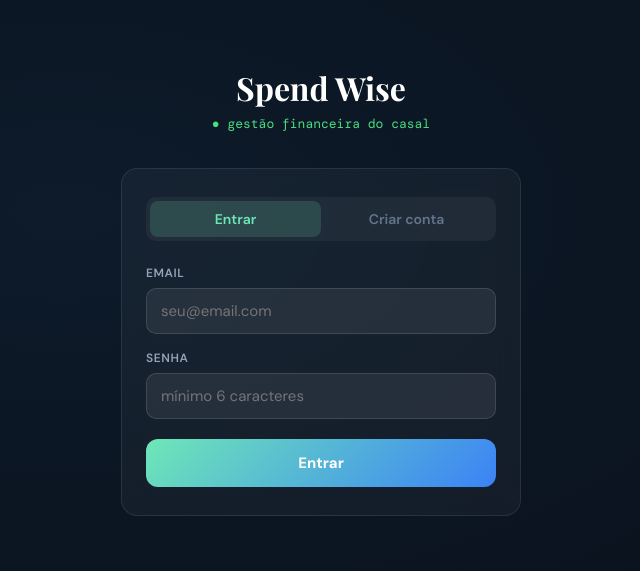
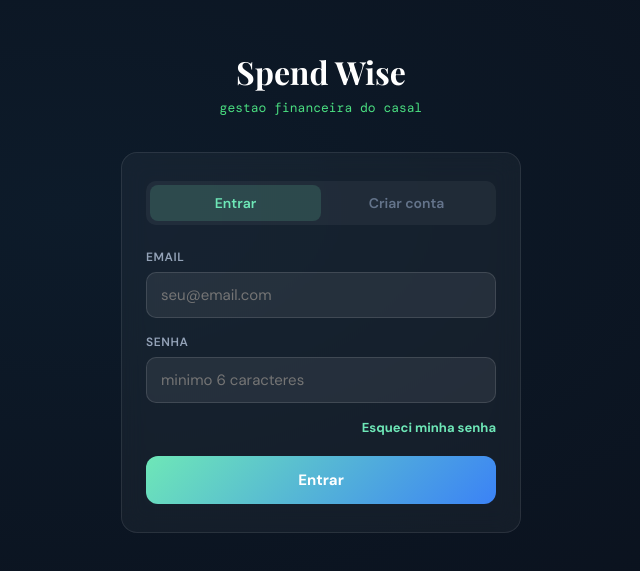
Before and after one commit to FelipeS0ares18/Spend-Wise, a React (Vite) app: page / in a window 1280 px wide. Shown: the part 109-680 px from the top of the page, without its empty margins (319-959 px from the left). Built offline with nearby package versions, Linux system fonts and the light colour scheme; no server answers.

Commit message:
Add password recovery flow

```diff
--- a/src/components/AuthScreen.jsx
+++ b/src/components/AuthScreen.jsx
@@ -4,70 +4,106 @@ import { theme } from "../domain/constants";
 import { auth, authApi } from "../services/firebase";
 
 function AuthScreen() {
-  const [mode, setMode]     = useState("login");
-  const [name, setName]     = useState("");
-  const [email, setEmail]   = useState("");
-  const [pass,  setPass]    = useState("");
-  const [err,   setErr]     = useState("");
-  const [busy,  setBusy]    = useState(false);
+  const [mode, setMode] = useState("login");
+  const [name, setName] = useState("");
+  const [email, setEmail] = useState("");
+  const [pass, setPass] = useState("");
+  const [err, setErr] = useState("");
+  const [ok, setOk] = useState("");
+  const [busy, setBusy] = useState(false);
+
+  const authMessages = {
+    "auth/email-already-in-use": "Este email ja esta cadastrado.",
+    "auth/invalid-email": "Email invalido.",
+    "auth/missing-email": "Informe seu email.",
+    "auth/weak-password": "Senha muito fraca (minimo 6 caracteres).",
+    "auth/user-not-found": "Email nao encontrado.",
+    "auth/wrong-password": "Senha incorreta.",
+    "auth/invalid-credential": "Email ou senha incorretos.",
+    "auth/too-many-requests": "Muitas tentativas. Tente mais tarde."
+  };
+
+  function messageFor(error, fallback) {
+    return authMessages[error?.code] || fallback + ": " + (error?.message || "tente novamente.");
+  }
 
   async function submit() {
     if (busy) return;
-    setErr(""); setBusy(true);
+    setErr("");
+    setOk("");
+    setBusy(true);
     try {
-      if (mode==="signup") {
-        if (!name.trim()) { setErr("Informe seu nome."); setBusy(false); return; }
+      if (mode === "signup") {
+        if (!name.trim()) {
+          setErr("Informe seu nome.");
+          setBusy(false);
+          return;
+        }
         const c = await authApi.createUserWithEmailAndPassword(auth, email, pass);
-        await authApi.updateProfile(c.user, {displayName: name.trim()});
+        await authApi.updateProfile(c.user, { displayName: name.trim() });
       } else {
         await authApi.signInWithEmailAndPassword(auth, email, pass);
       }
-    } catch(e) {
-      const M = {
-        "auth/email-already-in-use":"Este email já está cadastrado.",
-        "auth/invalid-email":"Email inválido.",
-        "auth/weak-password":"Senha muito fraca (mínimo 6 caracteres).",
-        "auth/user-not-found":"Email não encontrado.",
-        "auth/wrong-password":"Senha incorreta.",
-        "auth/invalid-credential":"Email ou senha incorretos.",
-        "auth/too-many-requests":"Muitas tentativas. Tente mais tarde.",
-      };
-      setErr(M[e.code]||"Erro: "+e.message);
+    } catch (e) {
+      setErr(messageFor(e, "Erro"));
       setBusy(false);
     }
   }
 
-  const inp = {width:"100%",background:"rgba(255,255,255,.07)",border:"1px solid rgba(255,255,255,.12)",borderRadius:10,padding:"12px 14px",color:theme.text,fontSize:15,outline:"none"};
-  const lbl = {fontSize:12,color:theme.nav,display:"block",marginBottom:7,fontWeight:600,letterSpacing:".05em",textTransform:"uppercase"};
+  async function resetPassword() {
+    if (busy) return;
+    const cleanEmail = email.trim();
+    if (!cleanEmail) {
+      setErr("Informe seu email para recuperar a senha.");
+      setOk("");
+      return;
+    }
+    setErr("");
+    setOk("");
+    setBusy(true);
+    try {
+      await authApi.sendPasswordResetEmail(auth, cleanEmail);
+      setOk("Enviamos um link de recuperacao para " + cleanEmail + ".");
+    } catch (e) {
+      setErr(messageFor(e, "Erro ao enviar recuperacao"));
+    } finally {
+      setBusy(false);
+    }
+  }
 
-  return <div style={{minHeight:"100vh",background:"radial-gradient(ellipse at 30% 40%,#0d1b2a,#0A0F1A)",display:"flex",alignItems:"center",justifyContent:"center",padding:20}}>
-    <div style={{width:"100%",maxWidth:400}}>
-      <div style={{textAlign:"center",marginBottom:36}}>
-        <div style={{fontFamily:"'Playfair Display',serif",fontSize:32,fontWeight:700,color:theme.text}}>Spend Wise</div>
-        <div style={{fontSize:13,color:"#4ade80",marginTop:6,fontFamily:"'DM Mono',monospace"}}>● gestão financeira do casal</div>
+  const inp = { width: "100%", background: "rgba(255,255,255,.07)", border: "1px solid rgba(255,255,255,.12)", borderRadius: 10, padding: "12px 14px", color: theme.text, fontSize: 15, outline: "none" };
+  const lbl = { fontSize: 12, color: theme.nav, display: "block", marginBottom: 7, fontWeight: 600, letterSpacing: ".05em", textTransform: "uppercase" };
+
+  return <div style={{ minHeight: "100vh", background: "radial-gradient(ellipse at 30% 40%,#0d1b2a,#0A0F1A)", display: "flex", alignItems: "center", justifyContent: "center", padding: 20 }}>
+    <div style={{ width: "100%", maxWidth: 400 }}>
+      <div style={{ textAlign: "center", marginBottom: 36 }}>
+        <div style={{ fontFamily: "'Playfair Display',serif", fontSize: 32, fontWeight: 700, color: theme.text }}>Spend Wise</div>
+        <div style={{ fontSize: 13, color: "#4ade80", marginTop: 6, fontFamily: "'DM Mono',monospace" }}>gestao financeira do casal</div>
       </div>
-      <div className="card" style={{padding:"28px 24px"}}>
-        <div style={{display:"flex",background:"rgba(255,255,255,.05)",borderRadius:10,padding:4,marginBottom:24}}>
-          {[["login","Entrar"],["signup","Criar conta"]].map(([m,l])=>(
-            <button key={m} onClick={()=>{setMode(m);setErr("");}} style={{flex:1,padding:9,borderRadius:8,border:"none",cursor:"pointer",background:mode===m?"rgba(110,231,183,.15)":"transparent",color:mode===m?"#6EE7B7":"#64748b",fontWeight:600,fontSize:14,transition:"all .2s"}}>{l}</button>
+      <div className="card" style={{ padding: "28px 24px" }}>
+        <div style={{ display: "flex", background: "rgba(255,255,255,.05)", borderRadius: 10, padding: 4, marginBottom: 24 }}>
+          {[["login", "Entrar"], ["signup", "Criar conta"]].map(([m, l]) => (
+            <button key={m} onClick={() => { setMode(m); setErr(""); setOk(""); }} style={{ flex: 1, padding: 9, borderRadius: 8, border: "none", cursor: "pointer", background: mode === m ? "rgba(110,231,183,.15)" : "transparent", color: mode === m ? "#6EE7B7" : "#64748b", fontWeight: 600, fontSize: 14, transition: "all .2s" }}>{l}</button>
           ))}
         </div>
-        <div style={{display:"flex",flexDirection:"column",gap:16}}>
-          {mode==="signup" && <div>
+        <div style={{ display: "flex", flexDirection: "column", gap: 16 }}>
+          {mode === "signup" && <div>
             <label style={lbl}>Seu nome</label>
-            <input value={name} onChange={e=>setName(e.target.value)} placeholder="Ex: Vinicius" onKeyDown={e=>e.key==="Enter"&&submit()} style={inp}/>
+            <input value={name} onChange={e => setName(e.target.value)} placeholder="Ex: Vinicius" onKeyDown={e => e.key === "Enter" && submit()} style={inp} />
           </div>}
           <div>
             <label style={lbl}>Email</label>
-            <input type="email" value={email} onChange={e=>setEmail(e.target.value)} placeholder="seu@email.com" onKeyDown={e=>e.key==="Enter"&&submit()} style={inp}/>
+            <input type="email" value={email} onChange={e => setEmail(e.target.value)} placeholder="seu@email.com" onKeyDown={e => e.key === "Enter" && submit()} style={inp} />
           </div>
           <div>
             <label style={lbl}>Senha</label>
-            <input type="password" value={pass} onChange={e=>setPass(e.target.value)} placeholder="mínimo 6 caracteres" onKeyDown={e=>e.key==="Enter"&&submit()} style={inp}/>
+            <input type="password" value={pass} onChange={e => setPass(e.target.value)} placeholder="minimo 6 caracteres" onKeyDown={e => e.key === "Enter" && submit()} style={inp} />
           </div>
-          {err && <div style={{background:"#F8717122",border:"1px solid #F8717155",borderRadius:8,padding:"10px 14px",color:"#F87171",fontSize:13}}>{err}</div>}
-          <Btn onClick={submit} disabled={busy} style={{marginTop:4,padding:14,fontSize:15}}>
-            {busy?"Aguarde...":mode==="login"?"Entrar":"Criar conta"}
+          {mode === "login" && <button onClick={resetPassword} disabled={busy} style={{ alignSelf: "flex-end", background: "none", border: "none", color: "#6EE7B7", cursor: busy ? "default" : "pointer", fontSize: 13, fontWeight: 700, padding: 0 }}>Esqueci minha senha</button>}
+          {err && <div style={{ background: "#F8717122", border: "1px solid #F8717155", borderRadius: 8, padding: "10px 14px", color: "#F87171", fontSize: 13 }}>{err}</div>}
+          {ok && <div style={{ background: "#6EE7B722", border: "1px solid #6EE7B755", borderRadius: 8, padding: "10px 14px", color: "#6EE7B7", fontSize: 13 }}>{ok}</div>}
+          <Btn onClick={submit} disabled={busy} style={{ marginTop: 4, padding: 14, fontSize: 15 }}>
+            {busy ? "Aguarde..." : mode === "login" ? "Entrar" : "Criar conta"}
           </Btn>
         </div>
       </div>
--- a/src/services/firebase.ts
+++ b/src/services/firebase.ts
@@ -18,6 +18,7 @@ import {
   createUserWithEmailAndPassword,
   getAuth,
   onAuthStateChanged,
+  sendPasswordResetEmail,
   signInWithEmailAndPassword,
   signOut,
   updateProfile
@@ -127,6 +128,7 @@ function createE2eFirebase() {
         cb(fakeAuth.currentUser);
         return () => listeners.delete(cb);
       },
+      sendPasswordResetEmail: async () => {},
       signInWithEmailAndPassword: async (_auth: unknown, email: string) => ({ user: setCurrentUser(email) }),
       signOut: async () => {
         fakeAuth.currentUser = null;
@@ -150,7 +152,7 @@ const realFirebase = e2eFirebase
         db: getFirestore(realApp),
         auth: getAuth(realApp),
         fs: { collection, onSnapshot, addDoc, updateDoc, deleteDoc, doc, getDocs, getDoc, setDoc, query, where, arrayUnion },
-        authApi: { createUserWithEmailAndPassword, signInWithEmailAndPassword, signOut, onAuthStateChanged, updateProfile }
+        authApi: { createUserWithEmailAndPassword, sendPasswordResetEmail, signInWithEmailAndPassword, signOut, onAuthStateChanged, updateProfile }
       };
     })();
 const firebaseRuntime = (e2eFirebase || realFirebase)!;
```
Also changed, not shown: 1 other file (tests, documents, lock files or other folders).
